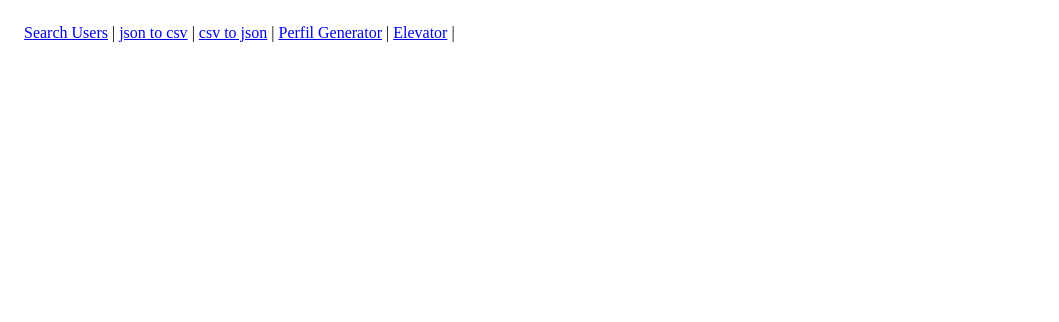
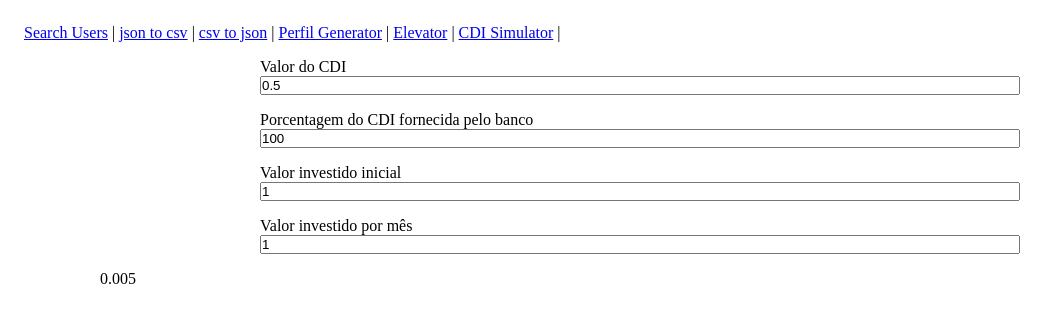
Before and after one commit to fredmessias43/many_apps, a Vue app: page /#/cdi-simulator in a window 1280 px wide. Shown: the top 322 px of the page, without its empty margins (0-1059 px from the left). Built offline with nearby package versions, Linux system fonts and the light colour scheme.

Commit message:
start making cdi simulator

```diff
--- a/src/App.vue
+++ b/src/App.vue
@@ -7,6 +7,7 @@
         <router-link to="/csv-json">csv to json</router-link> |
         <router-link to="/perfil-generator">Perfil Generator</router-link> |
         <router-link to="/elevator">Elevator</router-link> |
+        <router-link to="/cdi-simulator">CDI Simulator</router-link> |
 <!--         <router-link to="/first-db">First DB</router-link> |
         <router-link to="/bash">Bash</router-link> | -->
       </nav>
--- /dev/null
+++ b/src/pages/CDI.vue
@@ -0,0 +1,68 @@
+<template>
+
+  <div class="container">
+    <form>
+      <div class="wrapper">
+        <label> Valor do CDI </label>
+        <input type="number" min="0.0001" max="2" v-model="cdi" >
+      </div>
+
+      <div class="wrapper">
+        <label> Porcentagem do CDI fornecida pelo banco </label>
+        <input type="number" min="100" max="300" v-model="percentage" >
+      </div>
+
+      <div class="wrapper">
+        <label> Valor investido inicial </label>
+        <input type="number" v-model="initialValue" >
+      </div>
+
+
+      <div class="wrapper">
+        <label> Valor investido por mês</label>
+        <input type="number" v-model="valuePerMonth" >
+      </div>
+
+
+    </form>
+
+
+    {{ total }}
+  </div>
+
+
+</template>
+
+<script>
+export default {
+  data(){
+    return {
+      percentage: 100,
+      cdi: 0.5,
+      initialValue: 1,
+      valuePerMonth: 1,
+      dataInicial: "",
+      dataFinal: ""
+    }
+  },
+  computed: {
+    total() {
+      return this.initialValue *  ( this.cdi * (this.percentage / 100) / 100 )
+    }
+  },
+  methods: {
+    getCDI() {
+      const codigo_serie = 11;
+      fetch(
+        `http://api.bcb.gov.br/dados/serie/bcdata.sgs.${codigo_serie}/dados?formato=json&dataInicial=${this.dataInicial}&dataFinal=${this.dataFinal}`
+      )
+      .then(response => response.json())
+      .then(data => console.log(data));
+    }
+  }
+}
+</script>
+
+<style>
+
+</style>
--- a/src/router/index.js
+++ b/src/router/index.js
@@ -39,6 +39,11 @@ const routes = [
     name: 'bash',
     component: () => import('../pages/Bash')
   },
+  {
+    path: '/cdi-simulator',
+    name: 'cdi-simulator',
+    component: () => import('../pages/CDI')
+  },
 ]
 
 const router = new VueRouter({
```
Also changed, not shown: 2 other files (tests, documents, lock files or other folders).
